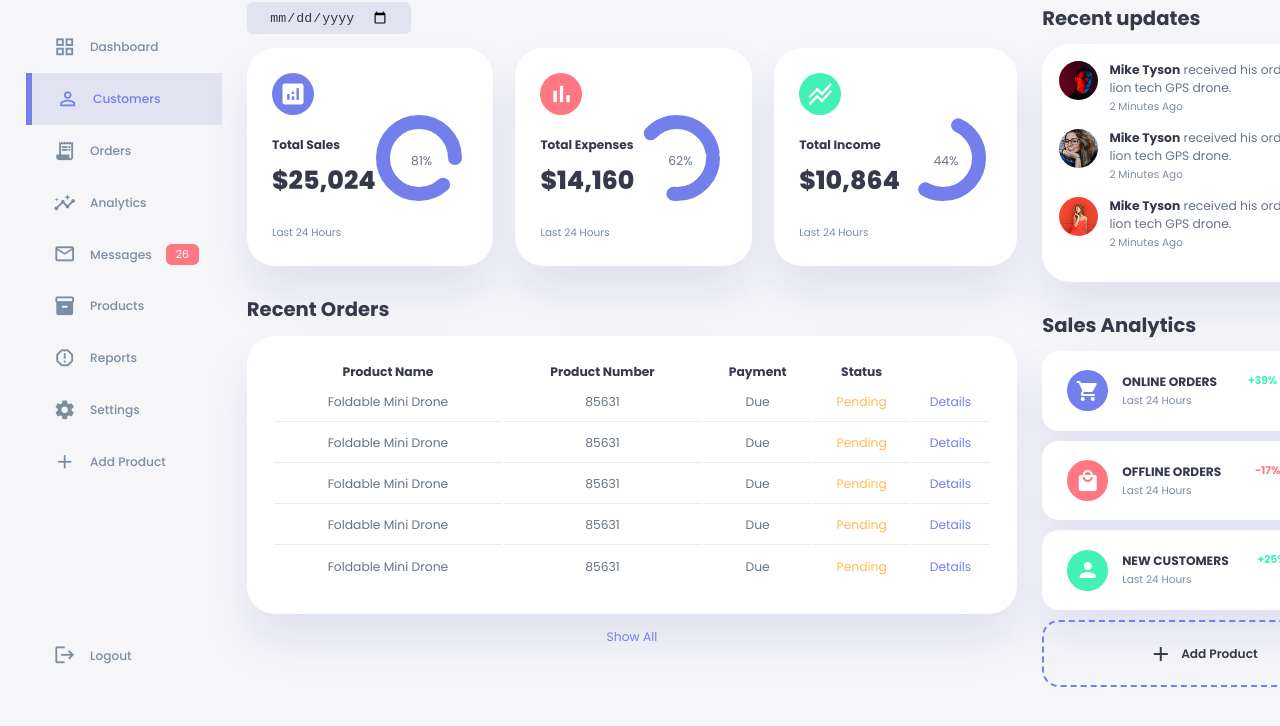
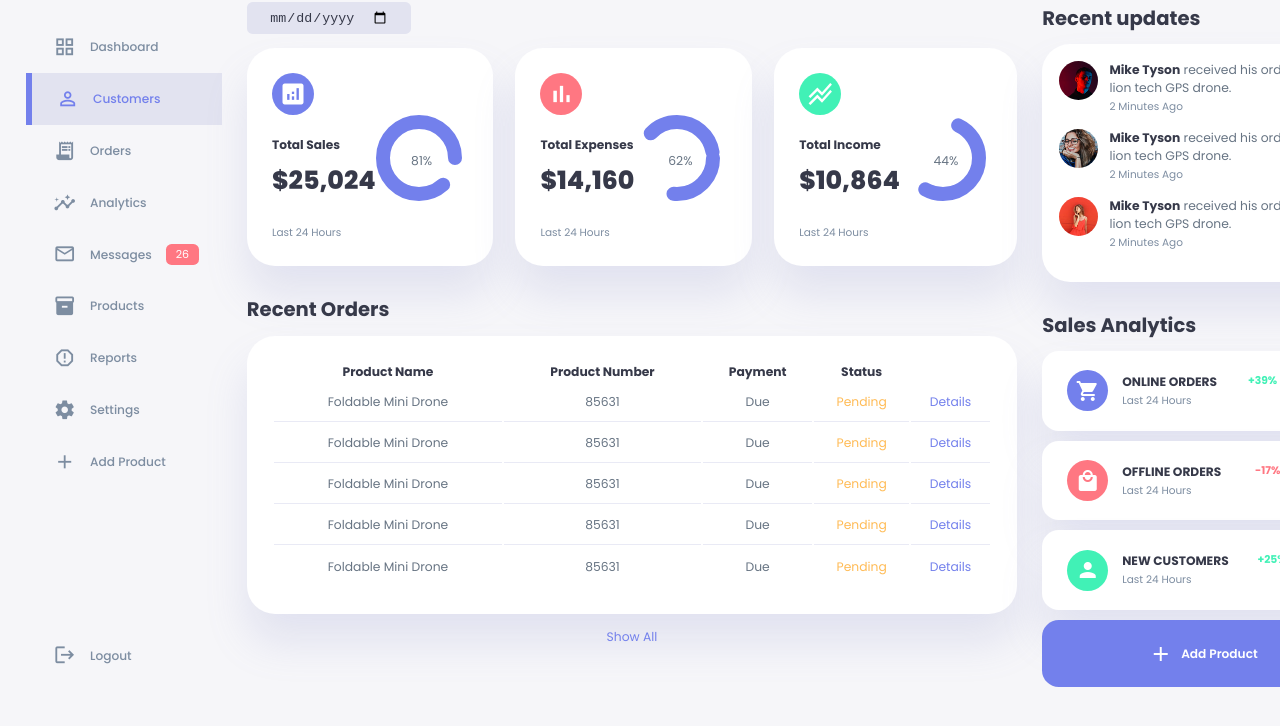
Before and after one commit to juntingl/ui-design-examples, a plain HTML site: page responsive-admin-dashboard/index.html in a window 1280 px wide. In both pictures the pointer is over the element 1203 px from the left and 723 px from the top of the page. Shown: the part 70-796 px from the top of the page. Drawn offline with Linux system fonts and the light colour scheme.

Commit message:
feat: update 0002

```diff
--- a/responsive-admin-dashboard/style.css
+++ b/responsive-admin-dashboard/style.css
@@ -552,6 +552,11 @@ main .recent-orders a {
   border: 2px dashed var(--color-primary);
 }
 
+.right .sales-analytics .add-product:hover {
+  background: var(--color-primary);
+  color: var(--color-white);
+}
+
 .right .sales-analytics .add-product div {
   display: flex;
   align-items: center;
```
